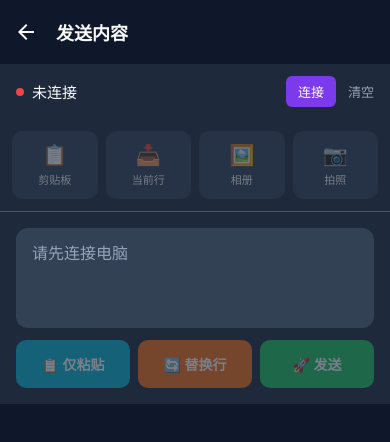
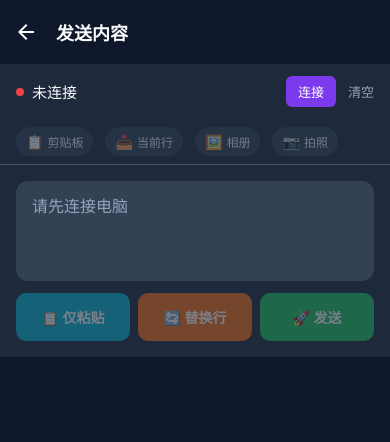
Before and after one commit to vonxq/voice-to-cursor, a React Native app in the folder mobile-app/: screen /Input in a window 390 px wide. Shown: the top 442 px of the page. Built offline with nearby package versions, Linux system fonts and the light colour scheme.

Commit message:
缩小功能按钮：紧凑的胶囊样式

```diff
--- a/mobile-app/app/input.tsx
+++ b/mobile-app/app/input.tsx
@@ -609,29 +609,31 @@ const styles = StyleSheet.create({
   // 功能按钮区域
   actionSection: {
     backgroundColor: theme.surface,
-    paddingHorizontal: 12,
-    paddingVertical: 12,
+    paddingHorizontal: 16,
+    paddingVertical: 8,
     borderBottomWidth: 1,
     borderBottomColor: theme.border,
   },
   actionRow: {
     flexDirection: 'row',
-    gap: 8,
+    justifyContent: 'flex-start',
+    gap: 12,
   },
   actionBtn: {
-    flex: 1,
+    flexDirection: 'row',
+    alignItems: 'center',
     backgroundColor: theme.surfaceLight,
-    borderRadius: 10,
-    paddingVertical: 12,
-    alignItems: 'center',
+    borderRadius: 16,
+    paddingHorizontal: 10,
+    paddingVertical: 6,
+    gap: 4,
   },
   actionIcon: {
-    fontSize: 20,
-    marginBottom: 4,
+    fontSize: 14,
   },
   actionText: {
     color: theme.text,
-    fontSize: 11,
+    fontSize: 12,
   },
 
   // 输入区域
```
